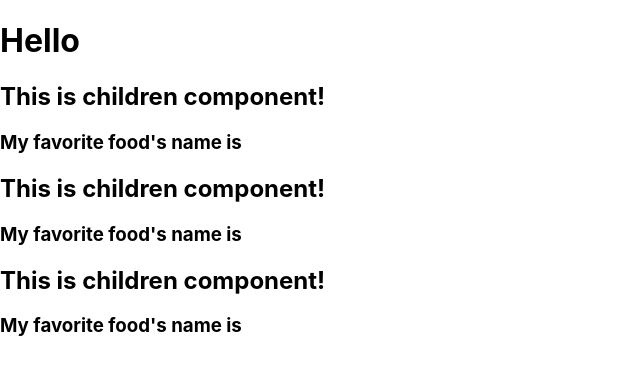
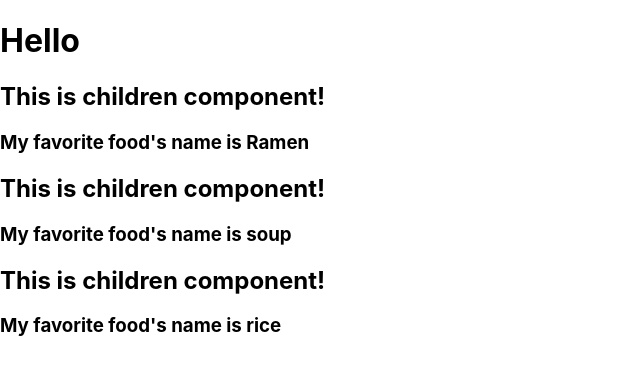
Before and after one commit to LEEHyokyun/ReactComponent, a React (Create React App) app: page / in a window 1280 px wide. Shown: the top 374 px of the page, without its empty margins (0-640 px from the left). Built offline with nearby package versions, Linux system fonts and the light colour scheme.

Commit message:
map/props logic modified

```diff
--- a/src/App.js
+++ b/src/App.js
@@ -3,24 +3,27 @@ import './App.css';
 
 const foodList = [
   {
+    id : 1,
     name : "Ramen",
     rating : 9
   },
   {
+    id : 2,
     name : "soup",
     rating : 7
   },
   {
+    id : 3,
     name : "rice",
     rating : 8
   }
 ]
 
-function List({props}) {
+function List({name, rating}) {
   return (
     <>
   <h2>This is children component!</h2>
-  <h3>My favorite food's name is {props}</h3>
+  <h3>My favorite food's name is {name}</h3>
     </>
   )
 }
@@ -30,7 +33,7 @@ function App() {
   return (
     <div>
       <h1>Hello</h1>
-      {foodList.map(item => (<List name={item.name}/>))}
+      {foodList.map( item => (<List key={item.id} name={item.name} rating={item.rating}/>))}
     </div>
   );
 }
```
